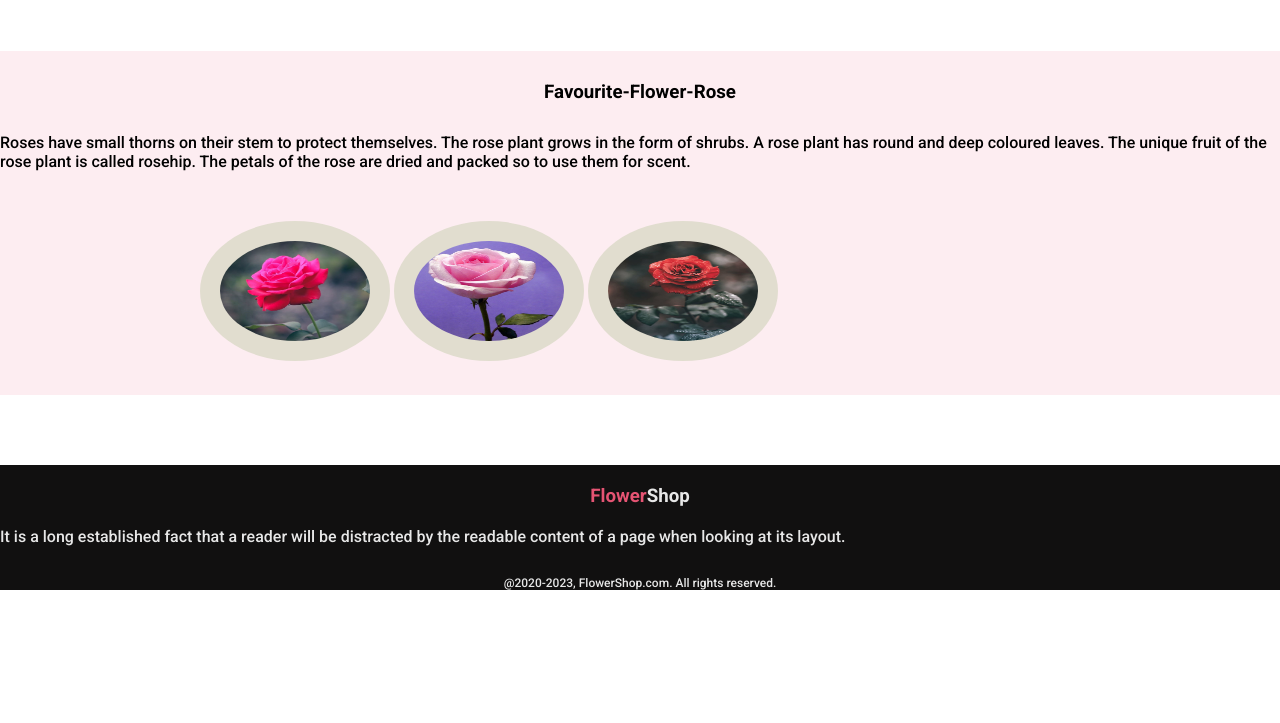
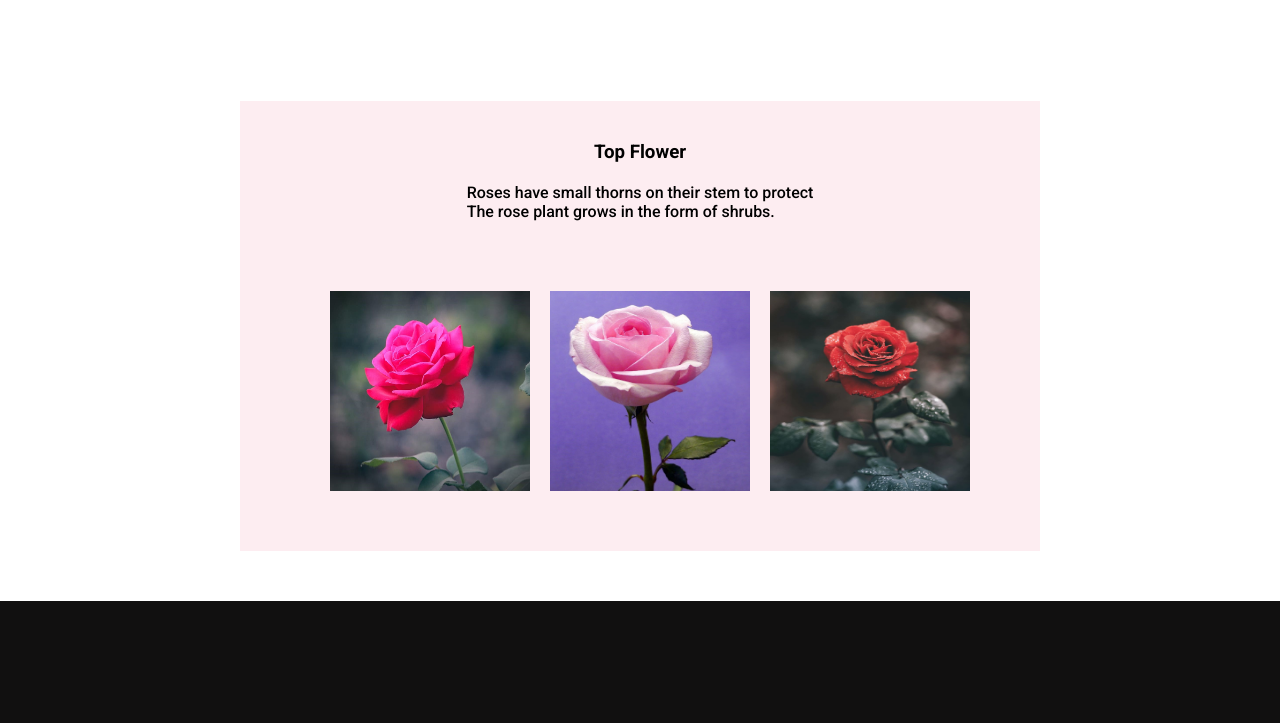
Before and after one commit to salman4897/Assignment-1, a plain HTML site: page index.html in a window 1280 px wide. Shown: the part 2237-2960 px from the top of the page. Before the commit the page ends 2827 px from the top, so only its background shows below. Drawn offline with Linux system fonts and the light colour scheme.

Commit message:
extra section added

```diff
--- a/index.html
+++ b/index.html
@@ -60,7 +60,7 @@
             <div class="feature-container">
                 <div class="feature " style="background-color: #F2DEE7;">
                     <div class="image">
-                        <img src="/images file/Flower Asset/pngwing 6.png" alt="">
+                        <img src="images file/Flower Asset/pngwing 6.png" alt="">
                     </div>
 
                     <div class="anchor">
@@ -70,7 +70,7 @@
 
                 <div class="feature" style="background-color: #D9EFF1;">
                     <div class="image">
-                        <img src="/images file/Flower Asset/pngwing 5.png" alt="">
+                        <img src="images file/Flower Asset/pngwing 5.png" alt="">
                     </div>
 
                     <div class="anchor">
@@ -80,7 +80,7 @@
 
                 <div class="feature" style="background-color: #E3EBDB;">
                     <div class="image">
-                        <img src="/images file/Flower Asset/pngwing 7.png" alt="">
+                        <img src="images file/Flower Asset/pngwing 7.png" alt="">
                     </div>
 
                     <div class="anchor">
@@ -167,21 +167,26 @@
 
         <section>
 
-            <div class="container-5">
+            <div class="container-5" style="margin-top: 50px;;">
 
-                <h3 class="heading-5">Favourite-Flower-Rose</h3>
+                <h3 class="heading-5 " style="margin-top: 40px;">Top Flower</h3>
 
-                <p class="pera-2">Roses have small thorns on their stem to protect themselves. The rose plant grows in
-                    the form of shrubs. A rose plant has round and deep coloured leaves. The unique fruit of the rose
-                    plant is called rosehip. The petals of the rose are dried and packed so to use them for scent.</p>
+                <p class="pera-2" style="margin-top: 20px;">Roses have small thorns on their stem to protect  <br> The rose plant grows in
+                    the form of shrubs. </p>
 
                 <div class="favourite-flower11">
+       <div class="div">
 
-                    <img class="circle-picture" src="images file/Flower Asset/circle-1.jpg" alt="">
+        <img style="width: 200px; height: 200px;" class="circle-picture" src="images file/Flower Asset/circle-1.jpg" alt="">
+       </div>
+       <div class="div">
+        <img style="width: 200px; height: 200px" class="circle-picture" src="images file/Flower Asset/circle-2.jpg" alt="">
+    </div>
 
-                    <img class="circle-picture" src="images file/Flower Asset/circle-2.jpg" alt="">
 
-                    <img class="circle-picture" src="images file/Flower Asset/circle-3.jpg" alt="">
+                    <div class="div">
+                        <img style="width: 200px; height: 200px" class="circle-picture" src="images file/Flower Asset/circle-3.jpg" alt="">
+                    </div>
 
                 </div>
 
@@ -197,11 +202,11 @@
 
     <footer>
 
-        <section class="five-feature">
+        <section class="five-feature" style="margin-top: 50px;">
 
             <h3 class="heading-6"><span class="span-style">Flower</span>Shop</h3>
 
-            <p class="pera-2">It is a long established fact that a reader will be distracted by the readable content of
+            <p class="pera-2">It is a long established fact that a reader will be distracted by the readable <br> content of
                 a page when looking at its layout.</p>
 
             <p class="pera-4">@2020-2023, FlowerShop.com. All rights reserved. </p>
--- a/styles file/index.css
+++ b/styles file/index.css
@@ -252,36 +252,37 @@ div.container {
 /* section extra-1-feature styling */
 
 .container-5 {
-
+ height: 450px;
+    width: 800px;
+    margin: auto;
+      display: flex;
+      flex-direction: column;
     align-items: center;
     background: rgba(229, 84, 115, 0.10);
 
 }
 
-.heading-5 {
-
-    padding: 30px;
-    text-align: center;
+.div{
+    height: 220px;
+    width: 220px;
+    border-radius: 10px;
 }
-
 
 .circle-picture {
 
-    height: 100px;
-    width: 150px;
     margin-top: 50px;
     margin-bottom: 30px;
-    border-radius: 50%;
+    border-radius: 10px;
     padding: 20px;
     display: inline;
-    background: rgba(71, 125, 17, 0.15);
+
 
 }
 
 
 .favourite-flower11 {
 
-    margin-left: 200px;
+    display: flex;
 
 }
 
@@ -290,8 +291,12 @@ div.container {
 
 
 .five-feature {
-
-
+    display: flex;
+    flex-direction:column ;
+    align-items: center;
+    justify-content: center;
+    text-align: center;
+     height: 380px;
     background: #111010;
     color: rgba(255, 255, 255, 0.90);
 
```
